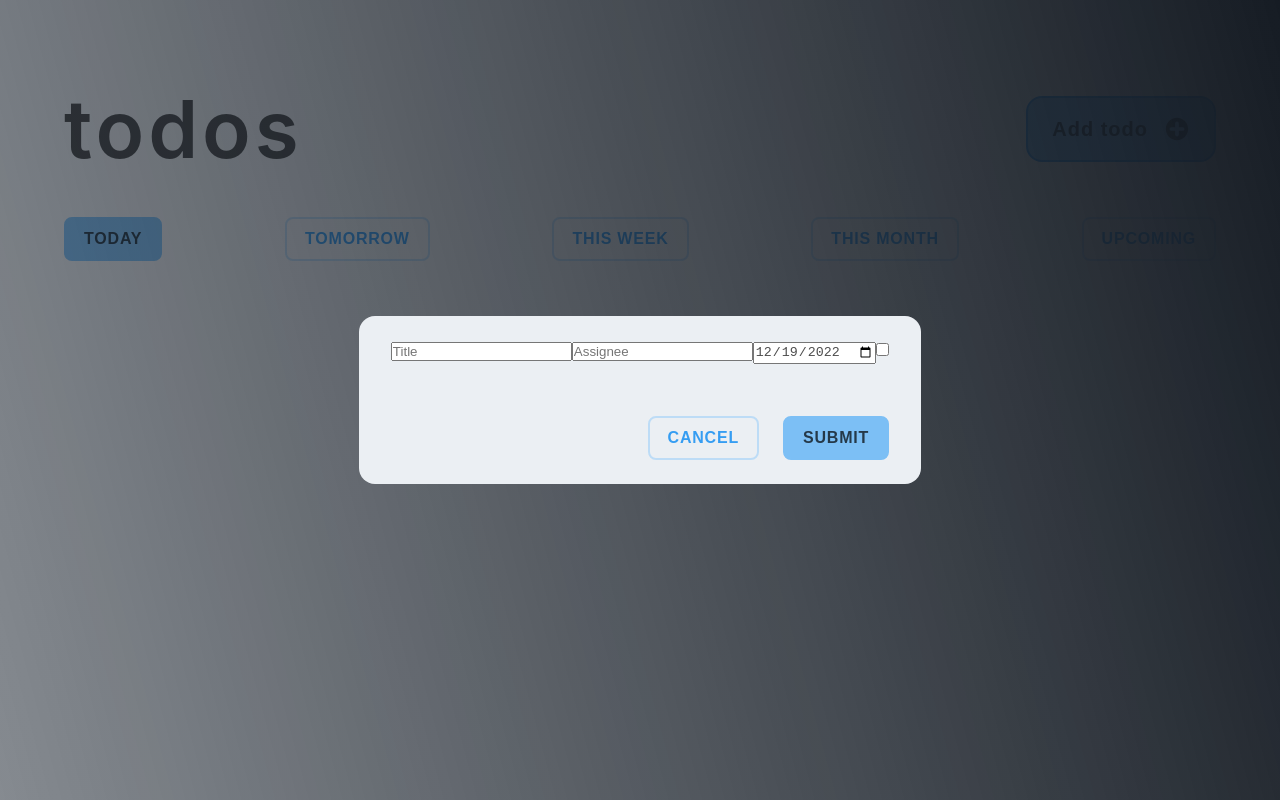
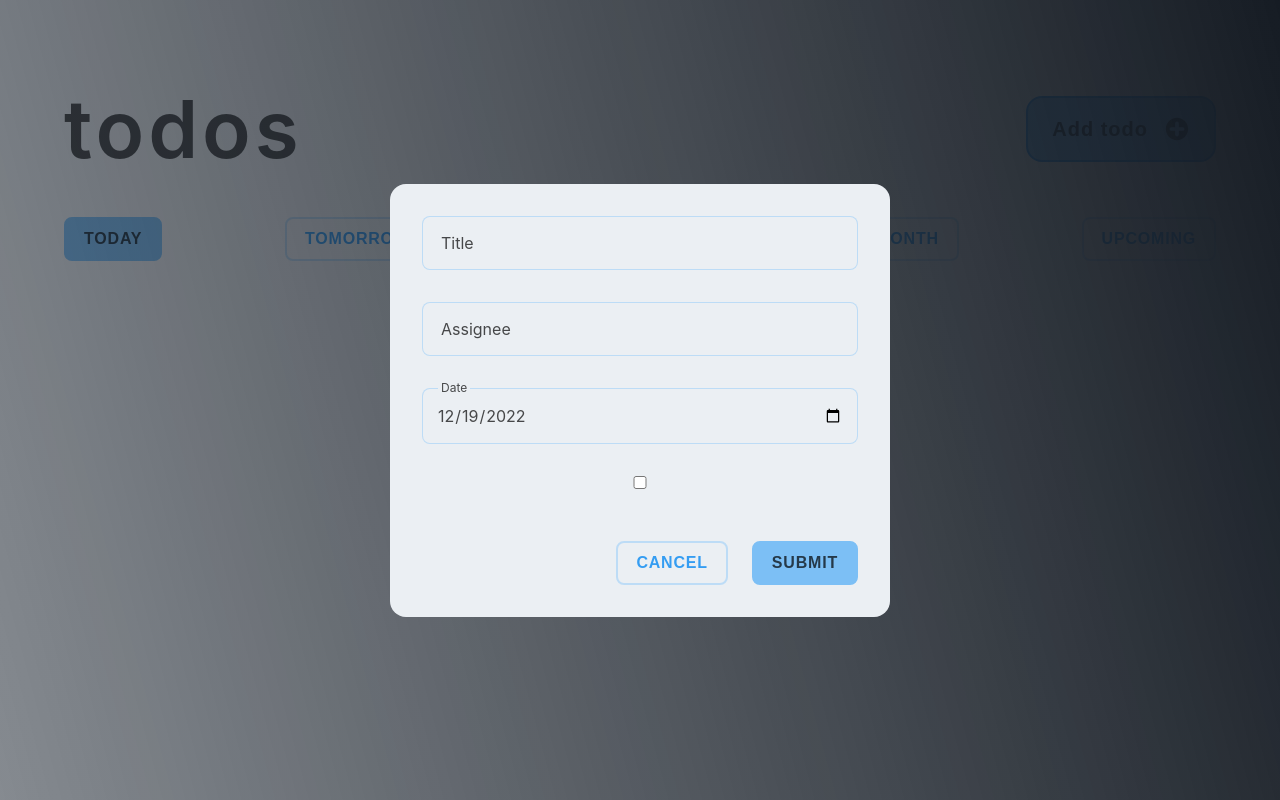
Before and after one commit to IvanGrekov/todo-app, a React (Create React App) app: page / in a window 1280 px wide. Both pictures are taken after a click on the button "Add todo". Built offline with nearby package versions, Linux system fonts and the light colour scheme.

Commit message:
feat: Input was created

```diff
--- a/src/components/add-todo-form/AddTodoForm.tsx
+++ b/src/components/add-todo-form/AddTodoForm.tsx
@@ -1,11 +1,14 @@
+import { ChangeEventHandler } from 'react';
+
 import { FORM_ID } from 'components/add-todo-form/constants';
+import Input from 'components/input';
 import { TCreateTodoInput } from 'models/types/todo';
 
 import 'components/add-todo-form/AddTodoForm.styles.scss';
 
 interface IAddTodoFormProps {
     onSubmit: (e?: React.FormEvent<HTMLFormElement> | undefined) => void;
-    handleChange: any;
+    handleChange: ChangeEventHandler<HTMLInputElement>;
     values: TCreateTodoInput;
 }
 
@@ -17,8 +20,8 @@ export default function AddTodoForm({
     const { title, userId, date, isCompleted } = values;
 
     return (
-        <form id={FORM_ID} onSubmit={onSubmit}>
-            <input
+        <form id={FORM_ID} onSubmit={onSubmit} className="form">
+            <Input
                 value={title}
                 onChange={handleChange}
                 type="text"
@@ -26,7 +29,7 @@ export default function AddTodoForm({
                 id="add_todo-title-input"
                 placeholder="Title"
             />
-            <input
+            <Input
                 value={userId}
                 onChange={handleChange}
                 type="text"
@@ -34,14 +37,15 @@ export default function AddTodoForm({
                 id="add_todo-use_id-input"
                 placeholder="Assignee"
             />
-            <input
+            <Input
                 value={date}
                 onChange={handleChange}
                 type="date"
                 name="date"
                 id="add_todo-date-input"
+                placeholder="Date"
             />
-            <input
+            <Input
                 checked={isCompleted}
                 onChange={handleChange}
                 type="checkbox"
--- /dev/null
+++ b/src/components/input/Input.styles.scss
@@ -0,0 +1,48 @@
+.input {
+    display: block;
+    width: 100%;
+    padding: 1rem 0.875rem;
+
+    font: inherit;
+    letter-spacing: inherit;
+
+    border: 0.0625rem solid var(--primary-color-opacity);
+    border-radius: 0.5rem;
+    background: var(--white-color);
+    transition: border var(--base-transition-duration);
+
+    &:hover {
+        border-color: var(--primary-color);
+    }
+
+    &:focus {
+        border-color: var(--primary-color-dark);
+    }
+
+    &__wrapper {
+        position: relative;
+    }
+
+    &__label {
+        position: absolute;
+        left: 1rem;
+        top: 50%;
+        transform: translate(0, -50%);
+        padding: 0 0.1875rem;
+
+        font-size: 1rem;
+        line-height: 1;
+
+        display: inline-flex;
+        justify-content: center;
+        align-items: center;
+
+        background: var(--white-color);
+        transition: all var(--base-transition-duration);
+
+        &--lifted-up {
+            top: 0;
+            font-size: 0.75rem;
+        }
+    }
+}
--- /dev/null
+++ b/src/components/input/Input.tsx
@@ -0,0 +1,57 @@
+import { useRef, useState, useEffect, InputHTMLAttributes } from 'react';
+
+import classNames from 'classnames';
+
+import 'components/input/Input.styles.scss';
+
+export default function Input({
+    value,
+    onChange,
+    type,
+    name,
+    id,
+    placeholder,
+}: InputHTMLAttributes<HTMLInputElement>): JSX.Element {
+    const inputRef = useRef<HTMLInputElement>(null);
+    const [isLabelLiftedUp, setIsLabelLiftedUp] = useState(false);
+
+    useEffect(() => {
+        const inputEl = inputRef.current;
+
+        const focusHandler = (): void => {
+            setIsLabelLiftedUp((prev) => !prev);
+        };
+
+        inputEl?.addEventListener('focus', focusHandler);
+        inputEl?.addEventListener('blur', focusHandler);
+
+        return () => {
+            inputEl?.removeEventListener('focus', focusHandler);
+            inputEl?.removeEventListener('blur', focusHandler);
+        };
+    }, []);
+
+    return (
+        <div className="input__wrapper">
+            {!!placeholder && !!id && (
+                <label
+                    htmlFor={id}
+                    className={classNames('input__label', {
+                        ['input__label--lifted-up']: isLabelLiftedUp || !!value,
+                    })}
+                >
+                    {placeholder}
+                </label>
+            )}
+            <input
+                ref={inputRef}
+                value={value}
+                onChange={onChange}
+                type={type}
+                name={name}
+                id={id}
+                className={classNames('input')}
+            />
+        </div>
+    );
+}
--- /dev/null
+++ b/src/components/input/index.tsx
@@ -0,0 +1,3 @@
+import Input from 'components/input/Input';
+
+export default Input;
--- a/src/components/modal/Modal.styles.scss
+++ b/src/components/modal/Modal.styles.scss
@@ -1,5 +1,3 @@
-$base-transition-duration: 225ms;
-
 .modal {
     position: fixed;
     top: 0;
@@ -14,15 +12,15 @@ $base-transition-duration: 225ms;
     background: linear-gradient(75deg, rgba(22, 28, 36, 0.48) 0%, rgb(22, 28, 36) 100%);
     opacity: 0;
     overflow: hidden;
-    transition: opacity $base-transition-duration linear 0s,
-        height 0s linear $base-transition-duration;
+    transition: opacity var(--base-transition-duration) linear 0s,
+        height 0s linear var(--base-transition-duration);
 
     &__content {
         max-width: 70vw;
         max-height: 70vh;
         min-width: 31.25rem;
         overflow: auto;
-        padding: 1.5rem 2rem;
+        padding: 2rem;
 
         border-radius: 1rem;
         background-color: var(--white-color);
@@ -31,7 +29,7 @@ $base-transition-duration: 225ms;
     &--open {
         height: 100vh;
         opacity: 1;
-        transition: opacity $base-transition-duration linear $base-transition-duration,
+        transition: opacity var(--base-transition-duration) linear var(--base-transition-duration),
             height 0s linear 0s;
     }
 }
--- a/src/styles/_variables.scss
+++ b/src/styles/_variables.scss
@@ -19,4 +19,7 @@
     --sm: 767px;
     --md: 1023px;
     --lg: 1439px;
+
+    // animation
+    --base-transition-duration: 225ms;
 }
```
